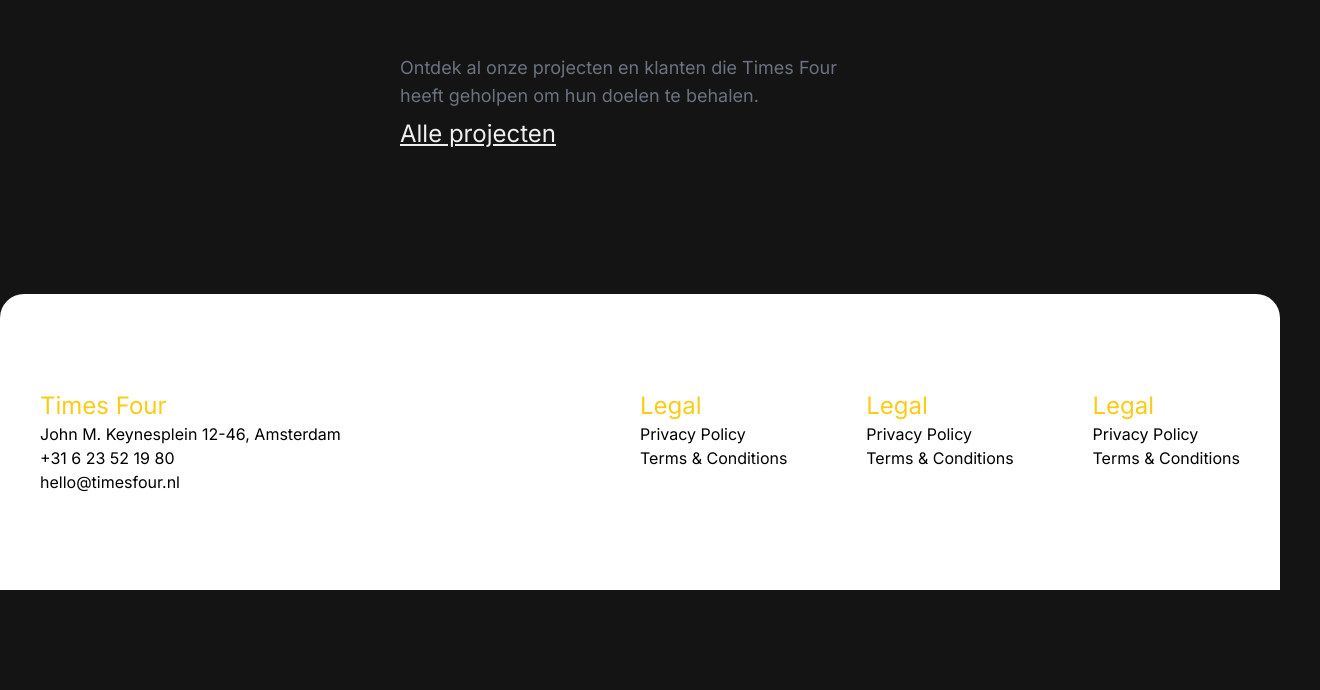
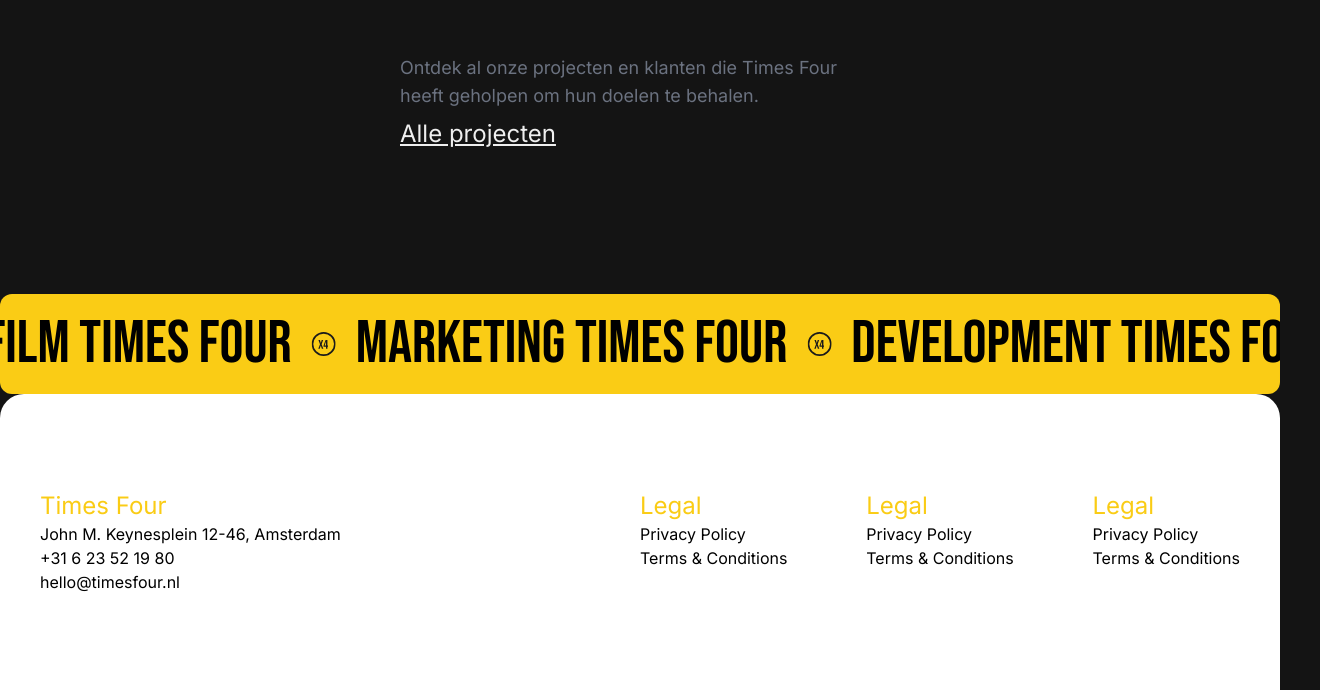
Before and after one commit to jwmik123/timesfour-webapp, a Next.js app: page / in a window 1280 px wide. Shown: the part 1866-2556 px from the top of the page, 1320 px wide, since content can reach past the window. Before the commit the page ends 2456 px from the top, so only its background shows below. Built offline with nearby package versions, Linux system fonts and the light colour scheme.

Commit message:
banner added

```diff
--- a/app/layout.js
+++ b/app/layout.js
@@ -3,6 +3,7 @@
 import { Bebas_Neue } from "next/font/google";
 import "./globals.css";
 import Footer from "@/components/Footer";
+
 const inter = Inter({ subsets: ["latin"] });
 const bebas = Bebas_Neue({ subsets: ["latin"], weight: "400" });
 
@@ -15,7 +16,7 @@
   return (
     <html lang="en">
       <body className={`${inter.className} selection:bg-yellow-400`}>
-        <div className="min-h-screen mx-10">
+        <div className="min-h-screen">
           <Navigation font={bebas} />
           {children}
         </div>
--- a/app/page.js
+++ b/app/page.js
@@ -1,10 +1,11 @@
 "use client";
+import { useEffect } from "react";
 import Lenis from "@studio-freight/lenis";
 
 import AnimatedText from "@/components/AnimatedText";
 import Carousel from "@/components/Carousel";
 import Masthead from "@/components/Masthead";
-import { useEffect } from "react";
+import Marquee from "@/components/Marquee";
 
 export default function Home() {
   useEffect(() => {
@@ -31,13 +32,13 @@
   return (
     <>
       <Masthead />
-      <div className="flex h-[50vh] items-center justify-center w-full">
+      <div className="flex h-[50vh] items-center justify-center w-full mx-10">
         <div className="hidden w-1/3 md:block"></div>
         <div className="w-full md:w-2/3">
           <AnimatedText text={sentence} />
         </div>
       </div>
-      <div>
+      <div className="mx-10">
         <h2 className="text-2xl">
           <li> Hoe wij onze klanten helpen</li>
         </h2>
@@ -56,6 +57,7 @@
           </div>
         </div>
       </div>
+      <Marquee />
     </>
   );
 }
--- /dev/null
+++ b/components/Marquee.js
@@ -0,0 +1,178 @@
+import { useEffect, useRef } from "react";
+import { gsap } from "gsap";
+import { ScrollTrigger } from "gsap/ScrollTrigger";
+
+import { Bebas_Neue } from "next/font/google";
+const bebas = Bebas_Neue({ subsets: ["latin"], weight: "400" });
+
+gsap.registerPlugin(ScrollTrigger);
+
+const Marquee = () => {
+  let marqueeRef = useRef(null);
+
+  useEffect(() => {
+    if (marqueeRef.current) {
+      let direction = 1;
+
+      const roll1 = roll(".marquee-inner-wrap", { duration: 12 }, false), // Added the third parameter `reverse`
+        scroll = ScrollTrigger.create({
+          trigger: marqueeRef.current, // Changed the trigger
+          onUpdate(self) {
+            if (self.direction !== direction) {
+              direction *= -1;
+              roll1.timeScale(direction); // Used the `timeScale()` method on the timeline
+            }
+            self.direction === -1
+              ? marqueeRef.current.classList.remove("flipped")
+              : marqueeRef.current.classList.add("flipped");
+          },
+        });
+
+      function roll(targets, vars, reverse) {
+        vars = vars || {};
+        vars.ease || (vars.ease = "none");
+        const tl = gsap.timeline({
+            repeat: -1,
+            onReverseComplete() {
+              this.totalTime(this.rawTime() + this.duration() * 10);
+            },
+          }),
+          elements = gsap.utils.toArray(targets),
+          clones = elements.map((el) => {
+            let clone = el.cloneNode(true);
+            el.parentNode.appendChild(clone);
+            return clone;
+          }),
+          positionClones = () =>
+            elements.forEach((el, i) =>
+              gsap.set(clones[i], {
+                position: "absolute",
+                overwrite: false,
+                top: el.offsetTop,
+                left:
+                  el.offsetLeft + (reverse ? -el.offsetWidth : el.offsetWidth),
+              })
+            );
+        positionClones();
+        elements.forEach((el, i) =>
+          tl.to([el, clones[i]], { xPercent: reverse ? 100 : -100, ...vars }, 0)
+        );
+        window.addEventListener("resize", () => {
+          let time = tl.totalTime();
+          tl.totalTime(0);
+          positionClones();
+          tl.totalTime(time);
+        });
+        return tl;
+      }
+    }
+  }, []);
+
+  return (
+    <div
+      className={`relative flex overflow-auto rounded-xl text-6xl text-black bg-yellow-400 marquee ${bebas.className}`}
+      ref={marqueeRef}
+    >
+      <ul className="relative flex items-center marquee-inner-wrap">
+        <li class="single-marquee-part flex relative items-center">
+          <h3 class="big whitespace-nowrap py-5 ml-5 flex items-center bottom-0 gap-5">
+            Film Times four
+            <svg
+              width="24"
+              height="24"
+              viewBox="0 0 290 290"
+              fill="none"
+              xmlns="http://www.w3.org/2000/svg"
+            >
+              <circle
+                cx="145"
+                cy="145"
+                r="135"
+                stroke="#1B1B1B"
+                stroke-width="20"
+              />
+              <path
+                d="M139 97L120.7 148.45L141.25 202H123.25L110.2 163.6L97.9 202H80.2L100.75 148.45L81.85 97H99.85L110.95 132.1L121.3 97H139ZM190.428 97V163.15H197.928V177.85H190.428V202H173.628V177.85H143.628V162.7L167.928 97H190.428ZM173.628 113.8L156.828 163.15H173.628V113.8Z"
+                fill="#1B1B1B"
+              />
+            </svg>
+          </h3>
+        </li>
+        <li class="single-marquee-part flex relative items-center">
+          <h3 class="big whitespace-nowrap py-5 ml-5 flex items-center gap-5">
+            Marketing Times four
+            <svg
+              width="24"
+              height="24"
+              viewBox="0 0 290 290"
+              fill="none"
+              xmlns="http://www.w3.org/2000/svg"
+            >
+              <circle
+                cx="145"
+                cy="145"
+                r="135"
+                stroke="#1B1B1B"
+                stroke-width="20"
+              />
+              <path
+                d="M139 97L120.7 148.45L141.25 202H123.25L110.2 163.6L97.9 202H80.2L100.75 148.45L81.85 97H99.85L110.95 132.1L121.3 97H139ZM190.428 97V163.15H197.928V177.85H190.428V202H173.628V177.85H143.628V162.7L167.928 97H190.428ZM173.628 113.8L156.828 163.15H173.628V113.8Z"
+                fill="#1B1B1B"
+              />
+            </svg>
+          </h3>
+        </li>
+        <li class="single-marquee-part flex relative items-center">
+          <h3 class="big whitespace-nowrap py-5 ml-5 flex items-center gap-5">
+            Development Times four
+            <svg
+              width="24"
+              height="24"
+              viewBox="0 0 290 290"
+              fill="none"
+              xmlns="http://www.w3.org/2000/svg"
+            >
+              <circle
+                cx="145"
+                cy="145"
+                r="135"
+                stroke="#1B1B1B"
+                stroke-width="20"
+              />
+              <path
+                d="M139 97L120.7 148.45L141.25 202H123.25L110.2 163.6L97.9 202H80.2L100.75 148.45L81.85 97H99.85L110.95 132.1L121.3 97H139ZM190.428 97V163.15H197.928V177.85H190.428V202H173.628V177.85H143.628V162.7L167.928 97H190.428ZM173.628 113.8L156.828 163.15H173.628V113.8Z"
+                fill="#1B1B1B"
+              />
+            </svg>
+          </h3>
+        </li>
+        <li class="single-marquee-part flex relative items-center">
+          <h3 class="big whitespace-nowrap py-5 ml-5 flex items-center gap-5">
+            Design Times four
+            <svg
+              width="24"
+              height="24"
+              viewBox="0 0 290 290"
+              fill="none"
+              xmlns="http://www.w3.org/2000/svg"
+            >
+              <circle
+                cx="145"
+                cy="145"
+                r="135"
+                stroke="#1B1B1B"
+                stroke-width="20"
+              />
+              <path
+                d="M139 97L120.7 148.45L141.25 202H123.25L110.2 163.6L97.9 202H80.2L100.75 148.45L81.85 97H99.85L110.95 132.1L121.3 97H139ZM190.428 97V163.15H197.928V177.85H190.428V202H173.628V177.85H143.628V162.7L167.928 97H190.428ZM173.628 113.8L156.828 163.15H173.628V113.8Z"
+                fill="#1B1B1B"
+              />
+            </svg>
+          </h3>
+        </li>
+      </ul>
+    </div>
+  );
+};
+
+export default Marquee;
--- a/components/Masthead.js
+++ b/components/Masthead.js
@@ -8,7 +8,7 @@
 
 export default function Masthead() {
   return (
-    <>
+    <div className="mx-10">
       <span className="underline underline-offset-2">A creative studio.</span>
       <div
         className={`${bebas.className} leading-[15vw] text-[16vw] flex flex-col w-full py-10 justify-center cursor-default`}
@@ -35,6 +35,6 @@
           </span>
         </div>
       </div>
-    </>
+    </div>
   );
 }
--- a/components/Navigation.js
+++ b/components/Navigation.js
@@ -6,7 +6,7 @@
   const [hovered, setHovered] = useState(false);
 
   return (
-    <nav className="flex justify-between my-10">
+    <nav className="flex justify-between mx-10 my-10">
       <span
         onMouseEnter={() => setHovered(true)}
         onMouseLeave={() => setHovered(false)}
```
